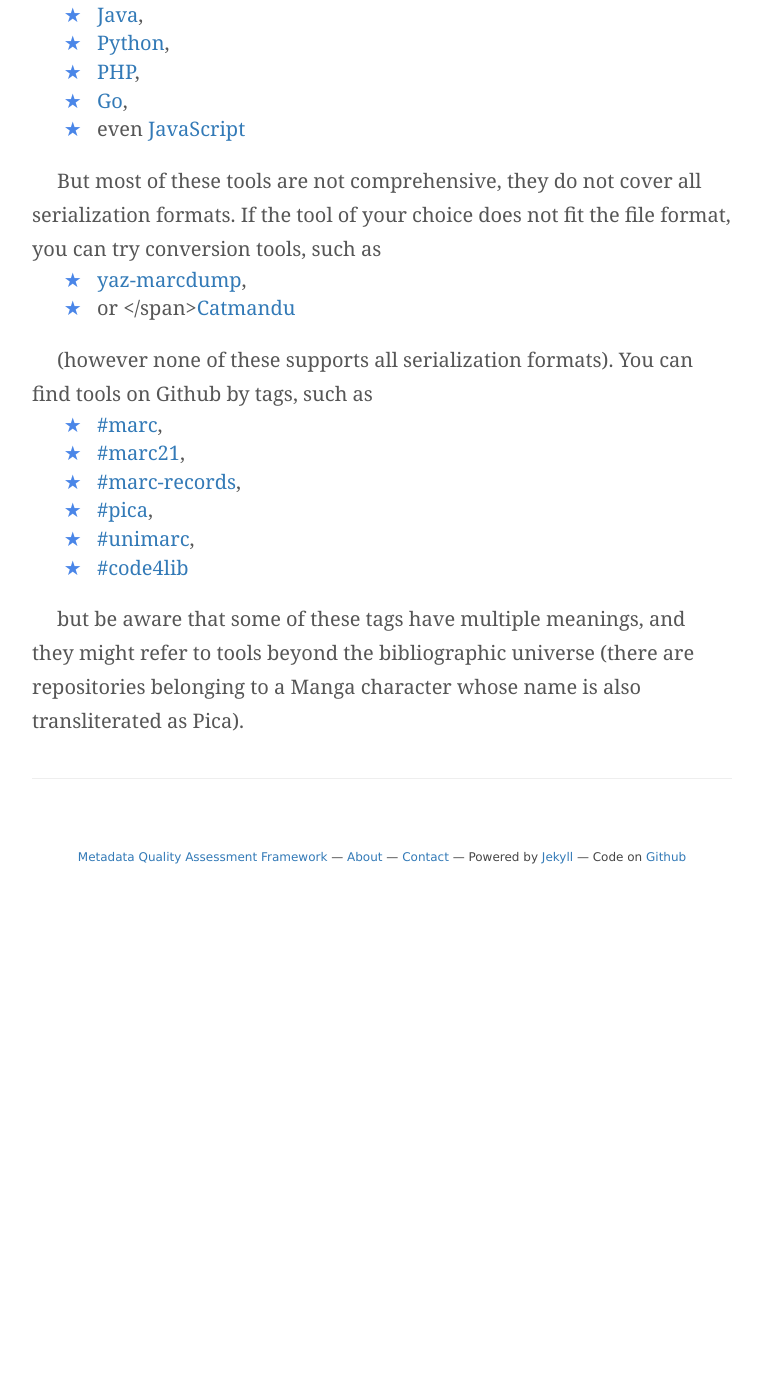
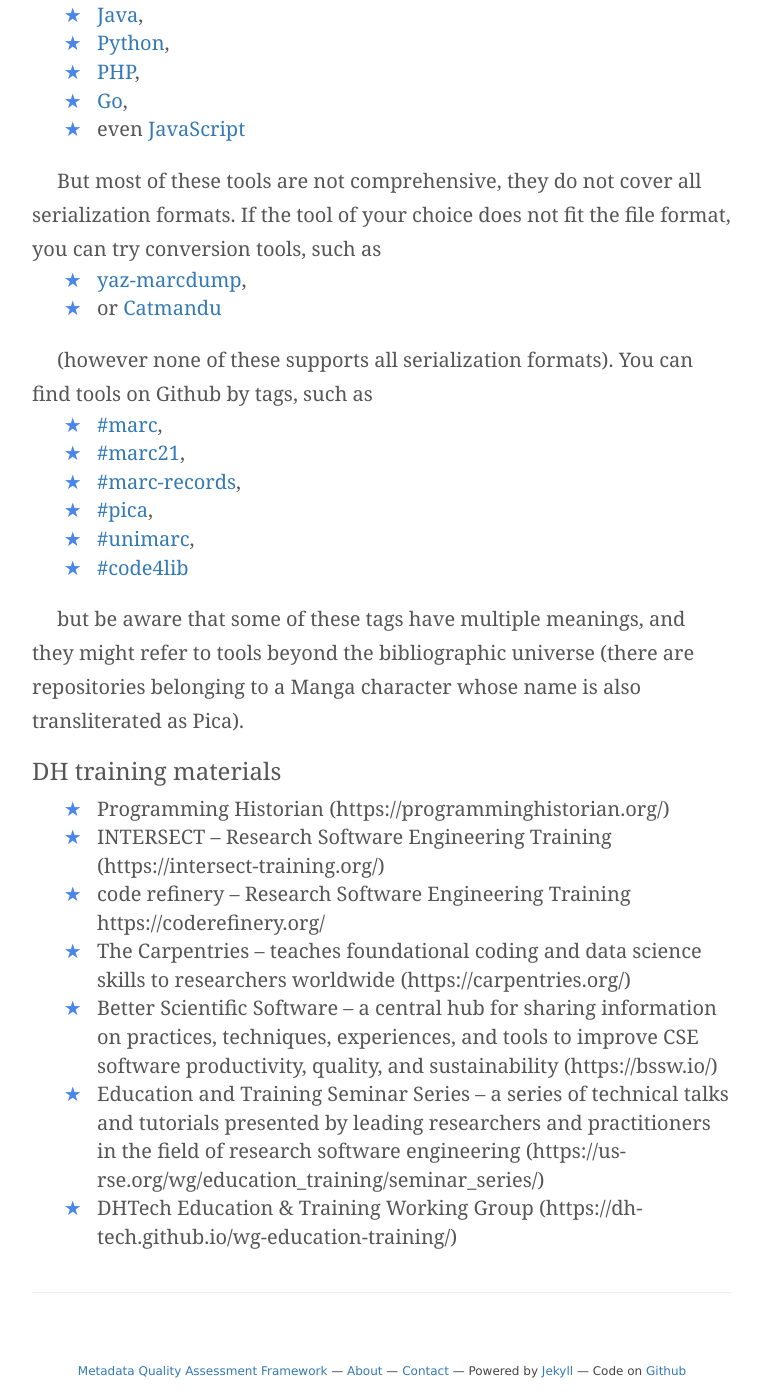
Before and after one commit to pkiraly/pkiraly.github.io, a Jekyll site: the page built from topics.md, in a window 1280 px wide and 1400 px high, scrolled down 30073 px. Shown: the whole window, without its empty margins (258-1019 px from the left). Built offline with Jekyll 4.4.1, drawn with Linux system fonts in a browser that asks for light colours; nearby versions of some CDN libraries; some web fonts are replaced; comment, search, counter and statistics services are not loaded; before the commit the page ends 30959 px from its top, so only the background shows below that.

Commit message:
Add reference section

```diff
--- a/topics.md
+++ b/topics.md
@@ -544,7 +544,7 @@
 But most of these tools are not comprehensive, they do not cover all serialization formats. If the tool of your choice does not fit the file format, you can try conversion tools, such as
 
 * <a href="https://software.indexdata.com/yaz/doc/yaz-marcdump.html">yaz-marcdump</a>,
-* or </span><a href="https://github.com/LibreCat/Catmandu">Catmandu</a>
+* or <a href="https://github.com/LibreCat/Catmandu">Catmandu</a>
 
 (however none of these supports all serialization formats). You can find tools on Github by tags, such as
 
@@ -556,3 +556,13 @@
 * <a href="https://github.com/topics/code4lib">#code4lib</a>
 
 but be aware that some of these tags have multiple meanings, and they might refer to tools beyond the bibliographic universe (there are repositories belonging to a Manga character whose name is also transliterated as Pica).
+
+### DH training materials
+
+* Programming Historian (https://programminghistorian.org/)
+* INTERSECT – Research Software Engineering Training (https://intersect-training.org/)
+* code refinery – Research Software Engineering Training https://coderefinery.org/
+* The Carpentries – teaches foundational coding and data science skills to researchers worldwide (https://carpentries.org/)
+* Better Scientific Software – a central hub for sharing information on practices, techniques, experiences, and tools to improve CSE software productivity, quality, and sustainability (https://bssw.io/)
+* Education and Training Seminar Series – a series of technical talks and tutorials presented by leading researchers and practitioners in the field of research software engineering (https://us-rse.org/wg/education_training/seminar_series/)
+* DHTech Education & Training Working Group (https://dh-tech.github.io/wg-education-training/)
```
